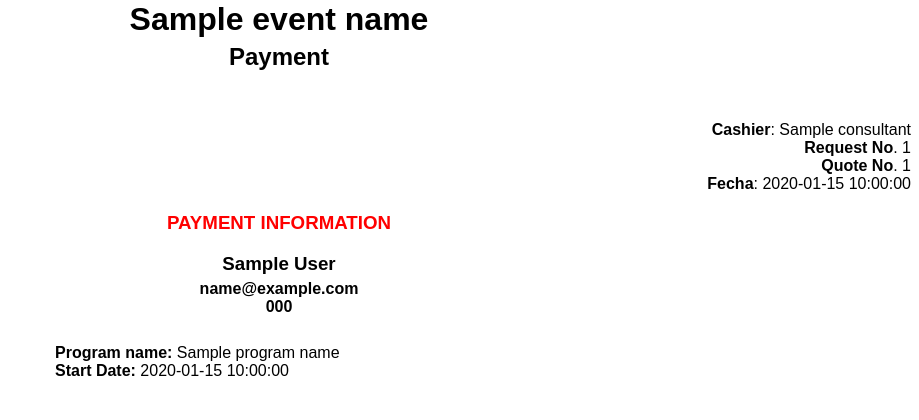
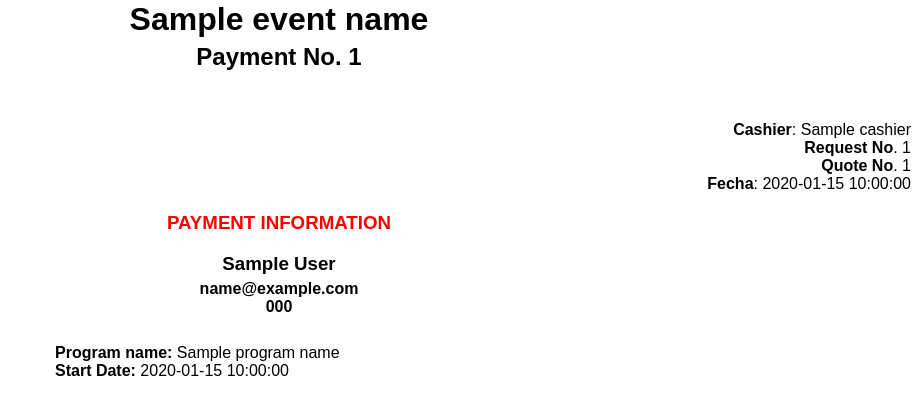
Before and after one commit to Spotynet/events-class-education-utils, a Python web app: template create_pdf/templates/payment_template.html in a window 1280 px wide. Shown: the part 140-560 px from the top of the page, without its empty margins (361-1280 px from the left). Run offline with Jinja, Linux system fonts and the light colour scheme; the template is opened without the code that fills it: most values are stand-ins (such as "Sample title", 1, 10 or a date in 2020).

Commit message:
improved in payment_template

```diff
--- a/create_pdf/service.py
+++ b/create_pdf/service.py
@@ -33,6 +33,7 @@ class Service:
     def create_pdfs_to_payment(self, data: dict):
         data["tuition_from"] = 0
         data["tuition_to"] = 0
+        data["payment_number"] = str(data["payment_id"]).zfill(10)
 
         data = self._prepare_data(data)
 
--- a/create_pdf/templates/payment_template.html
+++ b/create_pdf/templates/payment_template.html
@@ -4,7 +4,7 @@
 <head>
     <meta charset="UTF-8">
     <meta name="viewport" content="width=device-width, initial-scale=1.0">
-    <title>{{first_name}} {{last_name}} Quote</title>
+    <title>{{first_name}} {{last_name}} Payment</title>
 </head>
 <body style="font-family: Arial, Helvetica, sans-serif;">
 
@@ -17,12 +17,12 @@
         </tbody>
         </table>
         <h1 style="text-align: center; margin-bottom: 5px;">{{event_name}}</h1>
-        <h2 style="text-align: center; margin: 0px;">Payment</h2>
+        <h2 style="text-align: center; margin: 0px;">Payment No. {{payment_number}}</h2>
         <p>&nbsp;</p>
         <div class="page" title="Page 1">
         <div class="layoutArea">
         <div class="column">
-        <p style="text-align: right;"><strong>Cashier</strong>: {{consultant}}<br /><strong>Request No</strong>. {{request_number}}<br /><strong>Quote No</strong>. {{quote_number}}<br /><strong>Fecha</strong>: {{date}}</p>
+        <p style="text-align: right;"><strong>Cashier</strong>: {{cashier}}<br /><strong>Request No</strong>. {{request_number}}<br /><strong>Quote No</strong>. {{quote_number}}<br /><strong>Fecha</strong>: {{date}}</p>
         <div class="page" title="Page 1">
         <div class="layoutArea">
         <div class="column">
```
